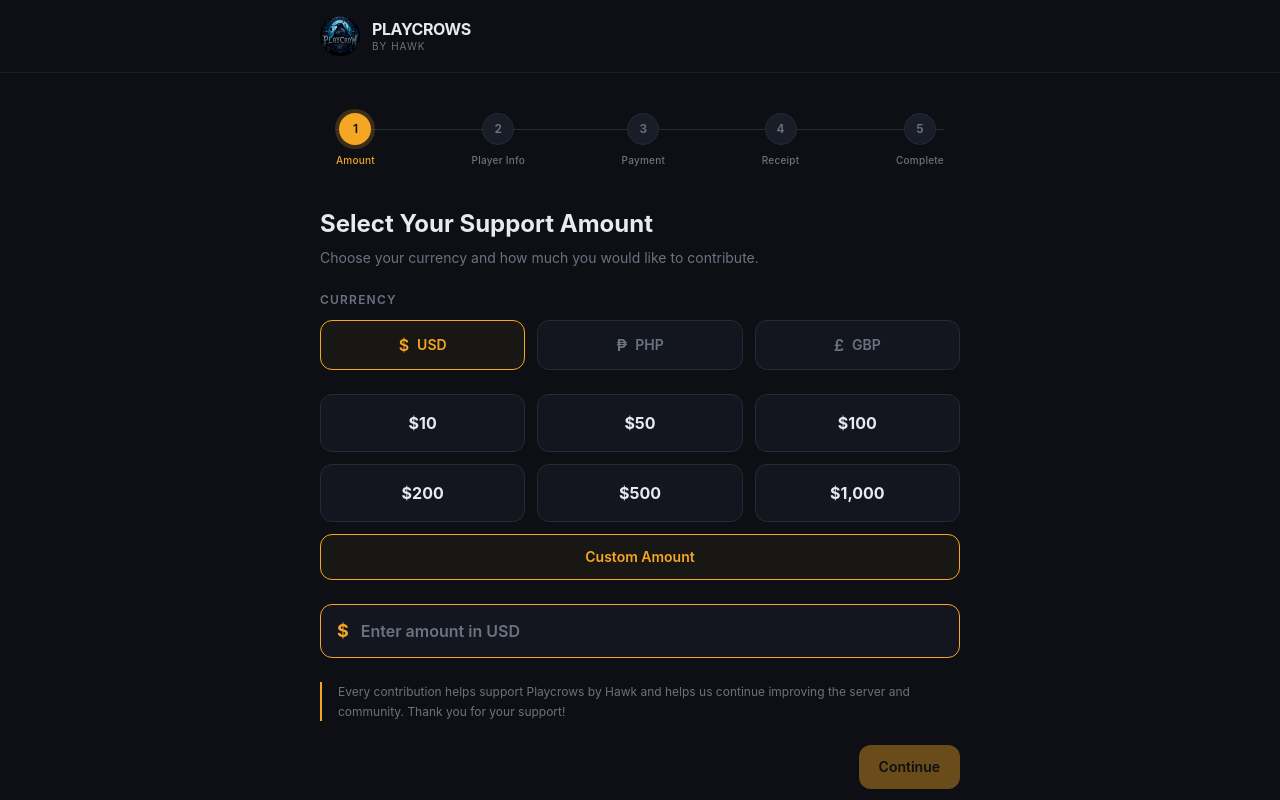
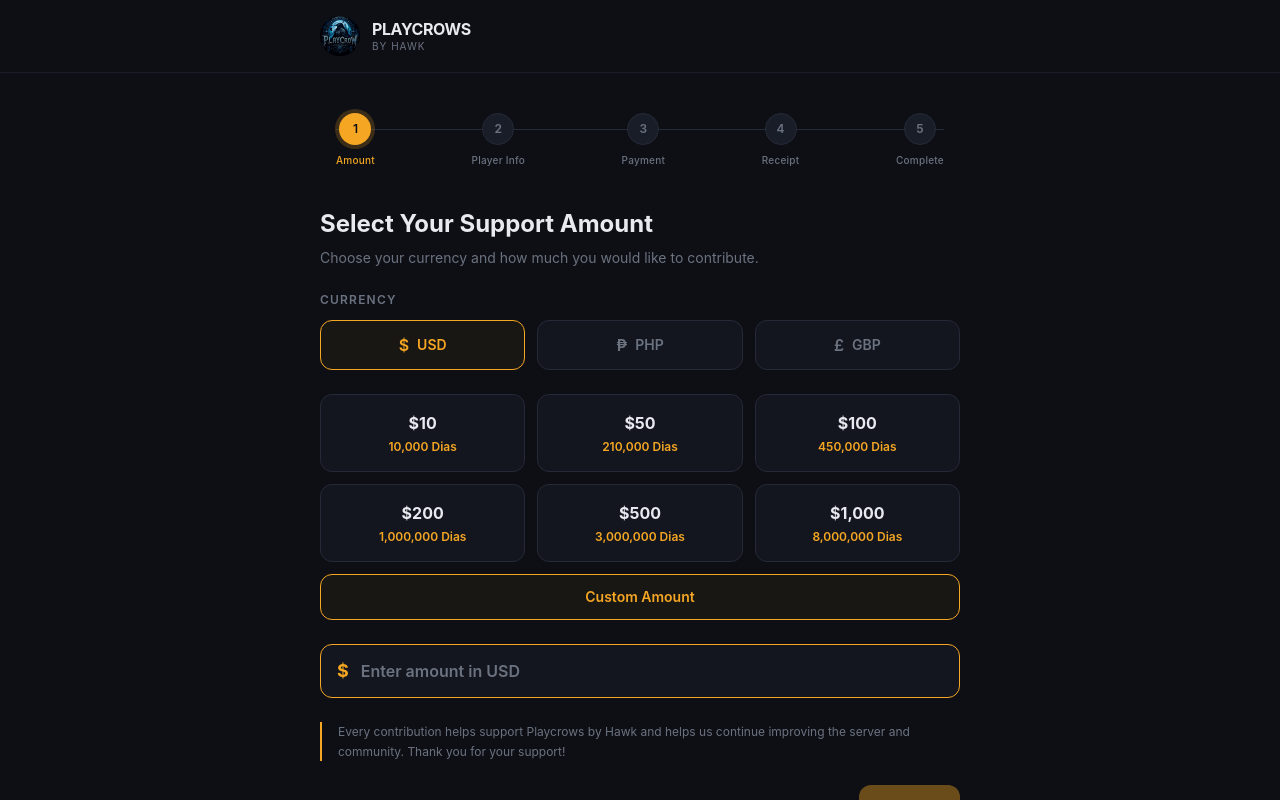
Before and after one commit to dreyqt/playcrowsweb, a React (Vite) app: page / in a window 1280 px wide. Both pictures are taken after a click on the button "Custom Amount". Shown: the top 800 px of the page. Built offline with nearby package versions, Linux system fonts and the light colour scheme; the HTML template or start-up script is replaced by a standard one.

Commit message:
StepAmoung and Payment Rework

```diff
--- a/src/components/steps/StepAmount.tsx
+++ b/src/components/steps/StepAmount.tsx
@@ -1,7 +1,83 @@
 import type { FormData } from '../../types'
 import { PRESET_AMOUNTS_USD, CURRENCY_META } from '../../constants'
 import { convertAmount } from '../../utils'
-import { Btn, Card, Input } from '../ui'
+import { Btn } from '../ui'
+
+/**
+ * Dias rewards for each package.
+ *
+ * $10   = 10,000 Dias
+ * $50   = 210,000 Dias
+ * $100  = 450,000 Dias
+ * $200  = 1,000,000 Dias
+ * $500  = 3,000,000 Dias
+ * $1000 = 8,000,000 Dias
+ */
+const PACKAGE_REWARDS = [
+  { amount: 1000, dias: 8000000 },
+  { amount: 500, dias: 3000000 },
+  { amount: 200, dias: 1000000 },
+  { amount: 100, dias: 450000 },
+  { amount: 50, dias: 210000 },
+  { amount: 10, dias: 10000 },
+]
+
+/**
+ * Dias displayed under each preset package.
+ */
+const DIAMONDS_BY_USD: Record<string, string> = {
+  '10': '10,000',
+  '50': '210,000',
+  '100': '450,000',
+  '200': '1,000,000',
+  '500': '3,000,000',
+  '1000': '8,000,000',
+}
+
+/**
+ * Calculate the Dias and package breakdown
+ * for a custom USD amount.
+ *
+ * Example:
+ *
+ * $280
+ * $200 x 1 = 1,000,000 Dias
+ * $50  x 1 = 210,000 Dias
+ * $10  x 3 = 30,000 Dias
+ *
+ * Total = 1,240,000 Dias
+ */
+const calculateCustomReward = (usdAmount: number) => {
+  let remaining = Math.floor(usdAmount)
+  let totalDias = 0
+
+  const breakdown: {
+    amount: number
+    dias: number
+    quantity: number
+  }[] = []
+
+  for (const pkg of PACKAGE_REWARDS) {
+    const quantity = Math.floor(remaining / pkg.amount)
+
+    if (quantity > 0) {
+      totalDias += quantity * pkg.dias
+      remaining -= quantity * pkg.amount
+
+      breakdown.push({
+        amount: pkg.amount,
+        dias: pkg.dias,
+        quantity,
+      })
+    }
+  }
+
+  return {
+    totalDias,
+    breakdown,
+    remaining,
+  }
+}
 
 export function StepAmount({
   data,
@@ -13,111 +89,358 @@ export function StepAmount({
   onNext: () => void
 }) {
   const cur = CURRENCY_META[data.currency]
+
   const isCustom = data.amount === 'custom'
-  const valid = data.amount && (data.amount !== 'custom' || data.customAmount.trim())
 
+  const valid =
+    data.amount &&
+    (data.amount !== 'custom' || data.customAmount.trim())
+
+  /**
+   * Convert a USD package amount to the
+   * currently selected currency.
+   */
   const getDisplayLabel = (usdAmt: string) => {
     const converted = convertAmount(usdAmt, data.currency)
+
     return `${cur.symbol}${converted}`
   }
 
+  /**
+   * Convert custom amount into USD.
+   *
+   * Example:
+   *
+   * USD:
+   * $280 = $280 USD
+   *
+   * PHP:
+   * ₱16,800 / 60 = $280 USD
+   *
+   * GBP:
+   * £221.20 / 0.79 = $280 USD
+   */
+  const getCustomUsdAmount = () => {
+    if (
+      !data.customAmount ||
+      isNaN(parseFloat(data.customAmount))
+    ) {
+      return null
+    }
+
+    const customAmount = parseFloat(data.customAmount)
+
+    const usdAmount =
+      data.currency === 'USD'
+        ? customAmount
+        : customAmount / cur.rateFromUSD
+
+    return usdAmount
+  }
+
+  /**
+   * Get custom Dias reward.
+   */
+  const getCustomReward = () => {
+    const usdAmount = getCustomUsdAmount()
+
+    if (usdAmount === null) {
+      return null
+    }
+
+    return calculateCustomReward(usdAmount)
+  }
+
+  const customReward = isCustom
+    ? getCustomReward()
+    : null
+
   return (
     <div className="flex flex-col gap-6">
+
+      {/* Header */}
       <div>
-        <h2 className="text-2xl font-bold text-[#e8eaf0] mb-2">Select Your Support Amount</h2>
-        <p className="text-sm text-[#6b7280]">Choose your currency and how much you would like to contribute.</p>
+        <h2 className="text-2xl font-bold text-[#e8eaf0] mb-2">
+          Select Your Support Amount
+        </h2>
+
+        <p className="text-sm text-[#6b7280]">
+          Choose your currency and how much you would like to contribute.
+        </p>
       </div>
 
+
+      {/* Currency Selection */}
       <div>
-        <div className="text-xs font-semibold text-[#6b7280] uppercase tracking-widest mb-3">Currency</div>
+        <div className="text-xs font-semibold text-[#6b7280] uppercase tracking-widest mb-3">
+          Currency
+        </div>
+
         <div className="flex gap-3">
+
           {(['USD', 'PHP', 'GBP'] as const).map(c => {
             const m = CURRENCY_META[c]
-            const selected = data.currency === c
+
+            const selected =
+              data.currency === c
+
             return (
               <button
                 key={c}
-                onClick={() => onUpdate({ currency: c, amount: '', customAmount: '' })}
+                onClick={() =>
+                  onUpdate({
+                    currency: c,
+                    amount: '',
+                    customAmount: '',
+                  })
+                }
                 className={
                   `flex-1 flex items-center justify-center gap-2 py-3 px-4 rounded-xl border font-semibold text-sm transition-all duration-200 cursor-pointer
-                  ${selected ? 'border-[#f5a623] bg-[#f5a623]/5 text-[#f5a623]' : 'border-[#252a38] bg-[#13161e] text-[#6b7280] hover:border-[#353c52] hover:text-[#e8eaf0]'}`
+                  ${
+                    selected
+                      ? 'border-[#f5a623] bg-[#f5a623]/5 text-[#f5a623]'
+                      : 'border-[#252a38] bg-[#13161e] text-[#6b7280] hover:border-[#353c52] hover:text-[#e8eaf0]'
+                  }`
                 }
               >
-                <span className="text-base">{m.symbol}</span>
-                <span>{m.label}</span>
+                <span className="text-base">
+                  {m.symbol}
+                </span>
+
+                <span>
+                  {m.label}
+                </span>
               </button>
             )
           })}
+
         </div>
+
+
+        {/* PHP Exchange Rate */}
         {data.currency === 'PHP' && (
           <p className="mt-2 text-xs text-[#6b7280]">
-            Exchange rate: <span className="text-[#f5a623] font-semibold">$1 = ₱60</span>
+            Exchange rate:{' '}
+            <span className="text-[#f5a623] font-semibold">
+              $1 = ₱60
+            </span>
           </p>
         )}
+
+
+        {/* GBP Exchange Rate */}
         {data.currency === 'GBP' && (
           <p className="mt-2 text-xs text-[#6b7280]">
-            Exchange rate: <span className="text-[#f5a623] font-semibold">$1 = £0.79</span>
+            Exchange rate:{' '}
+            <span className="text-[#f5a623] font-semibold">
+              $1 = £0.79
+            </span>
           </p>
         )}
+
       </div>
 
+
+      {/* Preset Amounts */}
       <div className="grid grid-cols-3 gap-3">
+
         {PRESET_AMOUNTS_USD.map(amt => (
+
           <button
             key={amt}
-            onClick={() => onUpdate({ amount: amt, customAmount: '' })}
+            onClick={() =>
+              onUpdate({
+                amount: amt,
+                customAmount: '',
+              })
+            }
             className={
-              `py-4 rounded-xl border font-bold text-sm transition-all duration-200 cursor-pointer flex flex-col items-center gap-0.5
-              ${data.amount === amt
-                ? 'border-[#f5a623] bg-[#f5a623]/5 text-[#f5a623]'
-                : 'border-[#252a38] bg-[#13161e] text-[#e8eaf0] hover:border-[#353c52]'}`
+              `py-4 rounded-xl border font-bold text-sm transition-all duration-200 cursor-pointer flex flex-col items-center gap-1
+              ${
+                data.amount === amt
+                  ? 'border-[#f5a623] bg-[#f5a623]/5 text-[#f5a623]'
+                  : 'border-[#252a38] bg-[#13161e] text-[#e8eaf0] hover:border-[#353c52]'
+              }`
             }
           >
-            <span className="text-base font-bold">{getDisplayLabel(amt)}</span>
+
+            {/* Price */}
+            <span className="text-base font-bold">
+              {getDisplayLabel(amt)}
+            </span>
+
+
+            {/* Dias */}
+            <span className="text-xs text-[#f5a623] font-semibold">
+              {DIAMONDS_BY_USD[amt]} Dias
+            </span>
+
+
+            {/* USD Equivalent */}
             {data.currency !== 'USD' && (
-              <span className="text-[10px] text-[#6b7280] font-normal">${parseInt(amt, 10).toLocaleString()} USD</span>
+              <span className="text-[10px] text-[#6b7280] font-normal">
+                ${parseInt(amt, 10).toLocaleString()} USD
+              </span>
             )}
+
           </button>
+
         ))}
+
+
+        {/* Custom Amount Button */}
         <button
-          onClick={() => onUpdate({ amount: 'custom' })}
+          onClick={() =>
+            onUpdate({
+              amount: 'custom',
+              customAmount: '',
+            })
+          }
           className={
             `col-span-3 py-3 rounded-xl border font-semibold text-sm transition-all duration-200 cursor-pointer
-            ${isCustom ? 'border-[#f5a623] bg-[#f5a623]/5 text-[#f5a623]' : 'border-[#252a38] bg-[#13161e] text-[#6b7280] hover:border-[#353c52]'}`
+            ${
+              isCustom
+                ? 'border-[#f5a623] bg-[#f5a623]/5 text-[#f5a623]'
+                : 'border-[#252a38] bg-[#13161e] text-[#6b7280] hover:border-[#353c52]'
+            }`
           }
         >
           Custom Amount
         </button>
+
       </div>
 
+
+      {/* Custom Amount Input */}
       {isCustom && (
-        <div className="flex flex-col gap-2">
+
+        <div className="flex flex-col gap-3">
+
+          {/* Input */}
           <div className="flex items-center gap-3 bg-[#13161e] border border-[#f5a623] rounded-xl px-4 py-3">
-            <span className="text-[#f5a623] font-bold text-lg">{cur.symbol}</span>
+
+            <span className="text-[#f5a623] font-bold text-lg">
+              {cur.symbol}
+            </span>
+
             <input
               type="number"
               min="1"
+              step="1"
               placeholder={`Enter amount in ${cur.label}`}
               value={data.customAmount}
-              onChange={e => onUpdate({ customAmount: e.target.value })}
+              onChange={e =>
+                onUpdate({
+                  customAmount: e.target.value,
+                })
+              }
               className="flex-1 bg-transparent text-[#e8eaf0] placeholder-[#6b7280] text-base font-semibold outline-none"
             />
+
           </div>
-          {data.currency !== 'USD' && data.customAmount && (
-            <p className="text-xs text-[#6b7280] pl-1">
-              ≈ ${(parseFloat(data.customAmount) / cur.rateFromUSD).toFixed(2)} USD
-            </p>
+
+
+          {/* Custom Reward Preview */}
+          {customReward && (
+            <div className="bg-[#13161e] border border-[#252a38] rounded-xl p-4">
+
+              {/* Estimated Reward Header */}
+              <div className="flex items-center justify-between mb-3">
+
+                <span className="text-xs text-[#6b7280]">
+                  Estimated Reward
+                </span>
+
+                <span className="text-lg text-[#f5a623] font-bold">
+                  {customReward.totalDias.toLocaleString()} Dias
+                </span>
+
+              </div>
+
+
+              {/* Package Breakdown */}
+              {customReward.breakdown.length > 0 && (
+
+                <div className="flex flex-col gap-2">
+
+                  <p className="text-xs text-[#6b7280]">
+                    Package breakdown:
+                  </p>
+
+                  {customReward.breakdown.map(pkg => (
+
+                    <div
+                      key={pkg.amount}
+                      className="flex items-center justify-between text-xs"
+                    >
+
+                      <span className="text-[#e8eaf0]">
+                        ${pkg.amount.toLocaleString()} Package
+                        {' × '}
+                        {pkg.quantity}
+                      </span>
+
+                      <span className="text-[#f5a623] font-semibold">
+                        {(pkg.dias * pkg.quantity).toLocaleString()} Dias
+                      </span>
+
+                    </div>
+
+                  ))}
+
+                </div>
+
+              )}
+
+
+              {/* Remaining Amount */}
+              {customReward.remaining > 0 && (
+
+                <p className="text-[10px] text-[#6b7280] mt-3">
+                  Note: ${customReward.remaining.toFixed(2)} cannot be matched to an available package.
+                </p>
+
+              )}
+
+            </div>
           )}
+
+
+          {/* USD Equivalent */}
+          {data.currency !== 'USD' &&
+            data.customAmount &&
+            getCustomUsdAmount() !== null && (
+
+              <p className="text-xs text-[#6b7280] pl-1">
+                ≈ $
+                {getCustomUsdAmount()!.toFixed(2)} USD
+              </p>
+
+          )}
+
         </div>
+
       )}
 
+
+      {/* Support Message */}
       <p className="text-xs text-[#6b7280] leading-relaxed border-l-2 border-[#f5a623] pl-4">
         Every contribution helps support Playcrows by Hawk and helps us continue improving the server and community. Thank you for your support!
       </p>
 
+
+      {/* Continue Button */}
       <div className="flex justify-end">
-        <Btn onClick={onNext} disabled={!valid}>Continue</Btn>
+
+        <Btn
+          onClick={onNext}
+          disabled={!valid}
+        >
+          Continue
+        </Btn>
+
       </div>
+
     </div>
   )
 }
```
Also changed, not shown: src/components/steps/StepPayment.tsx (+281 -38 lines).
